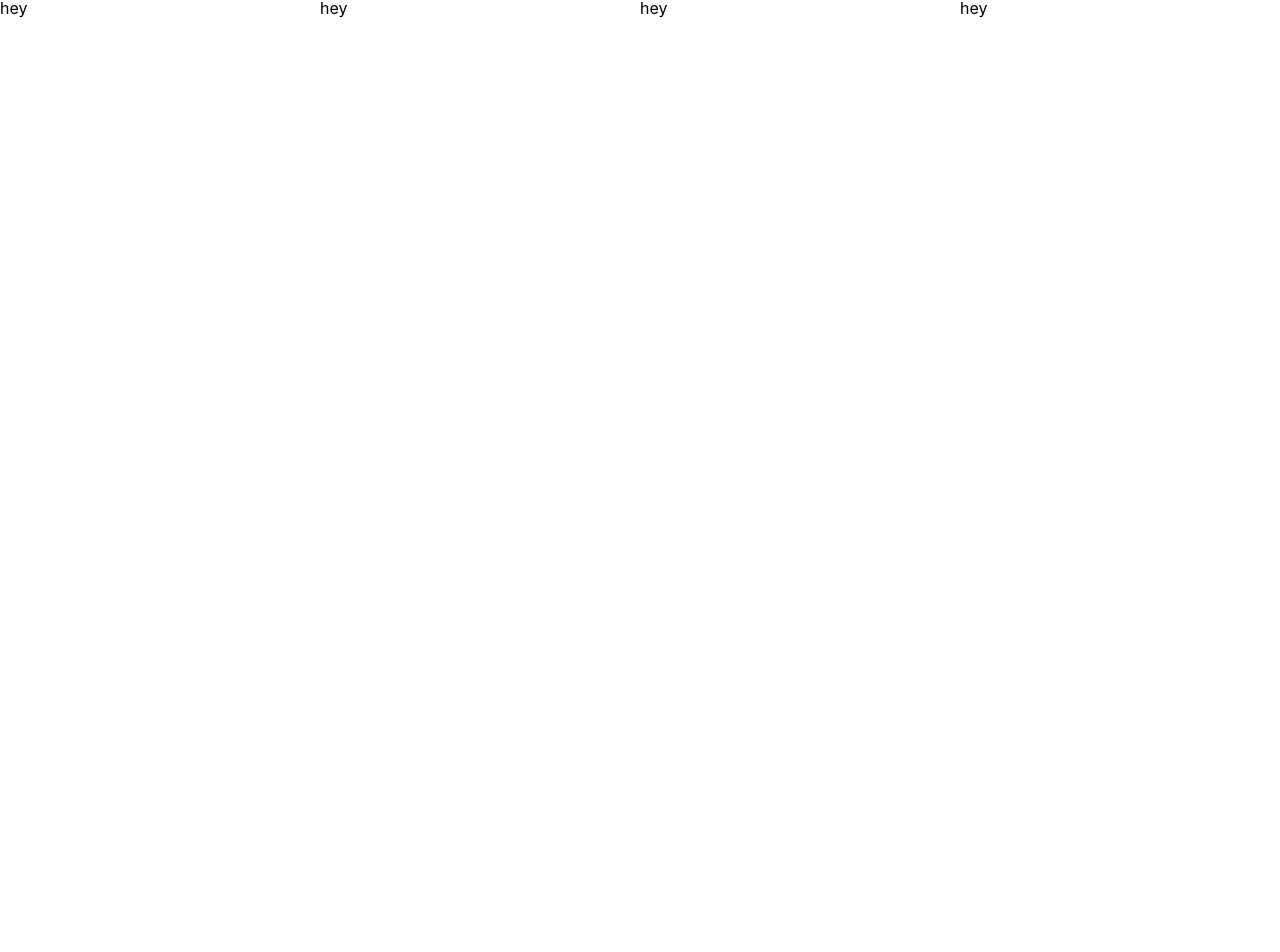
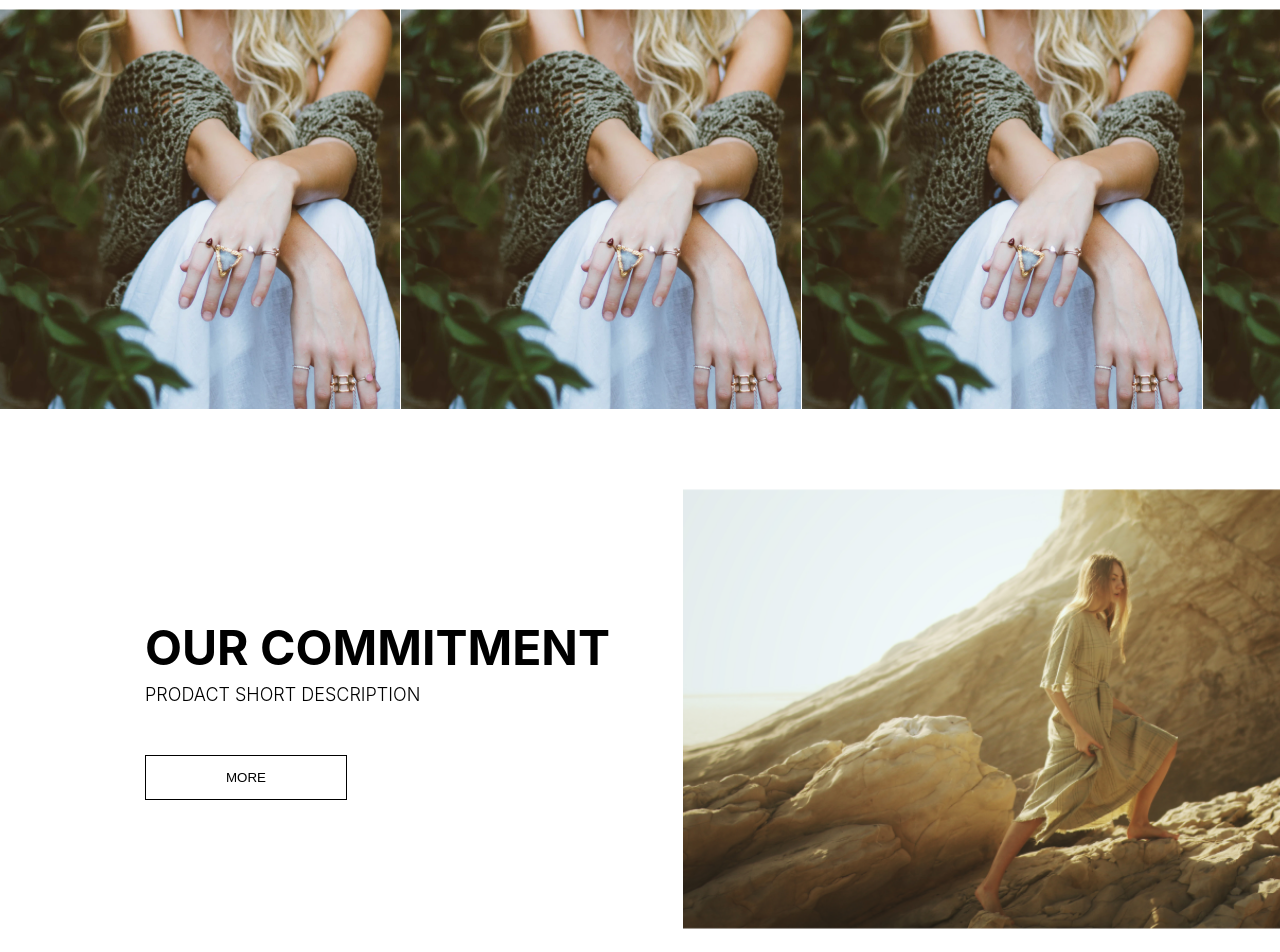
Before and after one commit to KIKVA03/Jewelery-collection, a React (Create React App) app: page / in a window 1280 px wide. Shown: the part 2712-3664 px from the top of the page. Before the commit the page ends 2810 px from the top, so only its background shows below. Built offline with nearby package versions, Linux system fonts and the light colour scheme.

Commit message:
commitment section

```diff
--- /dev/null
+++ b/src/components/HomePageComponents/CommitmentComponent.jsx
@@ -0,0 +1,68 @@
+import styled from "styled-components";
+import React from "react";
+
+const CommitmentComponent = () => {
+    return (
+        <Component>
+            <div className="textAndbuttonWrapper">
+                <div className="textWrapper">
+                    <h1>OUR COMMITMENT</h1>
+                    <p>PRODACT SHORT DESCRIPTION</p>
+                </div>
+                <div className="buttonWrapper">
+                    <button>MORE</button>
+                </div>
+            </div>
+            <div className="image"></div>
+        </Component>
+    );
+};
+
+export default CommitmentComponent;
+
+const Component = styled.div`
+    padding: 80px 0;
+    display: flex;
+    align-items: center;
+    .textAndbuttonWrapper {
+        padding: 0 0 0 145px;
+        flex: 1;
+        display: flex;
+        flex-direction: column;
+        gap: 50px;
+        .textWrapper {
+            display: flex;
+            flex-direction: column;
+            gap: 8px;
+            h1 {
+                font-weight: 700;
+                font-size: 48px;
+                line-height: 57px;
+            }
+            p {
+                font-weight: 300;
+                font-size: 18px;
+                line-height: 21px;
+            }
+        }
+        .buttonWrapper {
+            button {
+                padding: 14px 80px;
+                font-weight: 500;
+                background-color: transparent;
+                border: 1px solid black;
+                cursor: pointer;
+            }
+            button:hover {
+                background-color: black;
+                color: white;
+            }
+        }
+    }
+    .image {
+        flex: 1;
+        padding: 220px 30px;
+        background-image: url("/images/women.png");
+        background-size: cover;
+    }
+`;
--- a/src/components/HomePageComponents/GiftsComponent.jsx
+++ b/src/components/HomePageComponents/GiftsComponent.jsx
@@ -47,5 +47,8 @@ const Component = styled.div`
             border: 0.5px solid lightgray;
             cursor: pointer;
         }
+        button:hover {
+            background-color: lightgray;
+        }
     }
 `;
--- a/src/components/HomePageComponents/InstagramComponent.jsx
+++ b/src/components/HomePageComponents/InstagramComponent.jsx
@@ -1,7 +1,7 @@
 import React from "react";
 import styled from "styled-components";
 import { Swiper, SwiperSlide } from "swiper/react";
-import { Navigation, Pagination, Scrollbar, A11y } from "swiper";
+import { Pagination } from "swiper";
 import "swiper/css";
 import "swiper/css";
 import "swiper/css/navigation";
@@ -13,17 +13,18 @@ const InstagramComponent = ({ title }) => {
         <Component>
             <p>{title}</p>
             <Swiper
-                className="scrollJewelryWrapper"
-                modules={[Navigation, Pagination, Scrollbar, A11y]}
-                spaceBetween={0}
+                className="instagramPhotosWrapper"
+                modules={[Pagination]}
+                spaceBetween={1}
                 slidesPerView={4}
             >
-                <SwiperSlide className=".singleScrolJewelryItem">hey</SwiperSlide>
-                <SwiperSlide className=".singleScrolJewelryItem">hey</SwiperSlide>
-                <SwiperSlide className=".singleScrolJewelryItem">hey</SwiperSlide>
-                <SwiperSlide className=".singleScrolJewelryItem">hey</SwiperSlide>
-                <SwiperSlide className=".singleScrolJewelryItem">hey</SwiperSlide>
-                <SwiperSlide className=".singleScrolJewelryItem">hey</SwiperSlide>
+                <SwiperSlide className="singleInstagramPhotos"></SwiperSlide>
+                <SwiperSlide className="singleInstagramPhotos"></SwiperSlide>
+                <SwiperSlide className="singleInstagramPhotos"></SwiperSlide>
+                <SwiperSlide className="singleInstagramPhotos"></SwiperSlide>
+                <SwiperSlide className="singleInstagramPhotos"></SwiperSlide>
+                <SwiperSlide className="singleInstagramPhotos"></SwiperSlide>
+                <SwiperSlide className="singleInstagramPhotos"></SwiperSlide>
             </Swiper>
         </Component>
     );
@@ -32,38 +33,20 @@ const InstagramComponent = ({ title }) => {
 export default InstagramComponent;
 
 const Component = styled.div`
-    padding: 80px 0;
-    display: flex;
-    flex-direction: column;
-    gap: 40px;
-
+    padding-top: 88px;
     p {
         padding: 0 0 0 80px;
-        font-weight: 500;
+        font-weight: 400;
         font-size: 18px;
-        line-height: 21px;
+        line-height: 24px;
+    }
+    .instagramPhotosWrapper {
+        padding-top: 40px;
         display: flex;
-        align-items: center;
-        gap: 10px;
-    }
-    .scrollJewelryWrapper {
-        padding: 0 80px;
-        margin: 0 -80px;
-        display: flex;
-        gap: 16px;
 
-        .singleScrolJewelryItem {
-            width: 400px;
-            height: 400px;
-            background-color: blue;
-            /* background-image: url("/public/images/Rectangle 22.png"); */
-            /* img {
-                width: 400px;
-                height: 400px;
-                aspect-ratio: 1 / 1;
-                object-fit: cover;
-                object-position: center;
-            } */
+        .singleInstagramPhotos {
+            padding: 200px;
+            background-image: url("/images/blondeGirl.png");
         }
     }
 `;
--- a/src/components/HomePageComponents/NowTrendinJewelry.jsx
+++ b/src/components/HomePageComponents/NowTrendinJewelry.jsx
@@ -2,7 +2,7 @@ import React from "react";
 import styled from "styled-components";
 import { ArrowIcon } from "../icons";
 import { Swiper, SwiperSlide } from "swiper/react";
-import { Navigation, Pagination, Scrollbar, A11y } from "swiper";
+import { Pagination } from "swiper";
 import "swiper/css";
 import "swiper/css";
 import "swiper/css/navigation";
@@ -18,9 +18,9 @@ const NowTrendinJewelry = ({ title }) => {
             </p>
             <Swiper
                 className="scrollJewelryWrapper"
-                modules={[Navigation, Pagination, Scrollbar, A11y]}
+                modules={[Pagination]}
                 spaceBetween={16}
-                slidesPerView={4}
+                slidesPerView={4.5}
             >
                 <SwiperSlide className=".singleScrolJewelryItem">
                     <img src="/images/Rectangle 22.png" alt="error" />
--- a/src/components/HomePageComponents/ScrollNewjewelry.jsx
+++ b/src/components/HomePageComponents/ScrollNewjewelry.jsx
@@ -20,7 +20,7 @@ const ScrollNewjewelry = ({ title }) => {
                 className="scrollJewelryWrapper"
                 modules={[Navigation, Pagination, Scrollbar, A11y]}
                 spaceBetween={16}
-                slidesPerView={4}
+                slidesPerView={4.5}
             >
                 <SwiperSlide className=".singleScrolJewelryItem">
                     <img src="/images/Rectangle 22.png" alt="error" />
--- a/src/pages/HomePage.jsx
+++ b/src/pages/HomePage.jsx
@@ -6,6 +6,7 @@ import ScrollNewjewelry from "../components/HomePageComponents/ScrollNewjewelry"
 import GiftsComponent from "../components/HomePageComponents/GiftsComponent";
 import NowTrendinJewelry from "../components/HomePageComponents/NowTrendinJewelry";
 import InstagramComponent from "../components/HomePageComponents/InstagramComponent";
+import CommitmentComponent from "../components/HomePageComponents/CommitmentComponent";
 
 const HomePage = () => {
     return (
@@ -28,6 +29,7 @@ const HomePage = () => {
             <GiftsComponent />
             <NowTrendinJewelry title="NOW TRENDING" />
             <InstagramComponent title="INSTAGRAM" />
+            <CommitmentComponent />
         </Component>
     );
 };
@@ -73,6 +75,10 @@ const Component = styled.div`
                 background-color: white;
                 cursor: pointer;
             }
+            button:hover {
+                background-color: black;
+                color: white;
+            }
         }
     }
 
```
Also changed, not shown: src/components/HomePageComponents/Footer.jsx (added, +8 -0 lines), public/images/blondeGirl.png (added), public/images/women.png (added).
